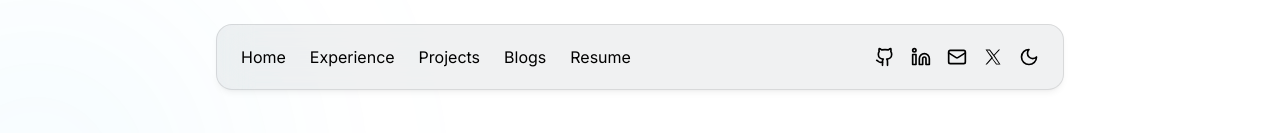
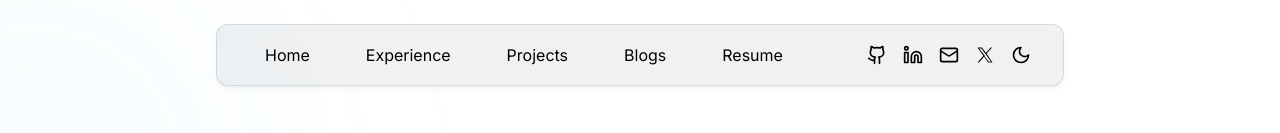
Before and after one commit to gks2022004/gauravKumar, a Next.js app: page / in a window 1280 px wide. Shown: the top 133 px of the page. Built offline with nearby package versions, Linux system fonts and the light colour scheme.

Commit message:
fix: X logo hovering

```diff
--- a/components/header.tsx
+++ b/components/header.tsx
@@ -8,7 +8,7 @@ export function Header() {
   const [open, setOpen] = useState(false);
   return (
   <header className="sticky top-0 z-50 supports-[backdrop-filter]:backdrop-blur-lg backdrop-saturate-150
-    border rounded-2xl mb-12 py-5 px-6 text-foreground
+    border rounded-xl mb-12 py-2 px-8 text-foreground
     bg-gray-500/10 border-black/10 shadow-md shadow-black/5
     dark:bg-black/25 dark:border-white/10">
       <div className="max-w-4xl mx-auto flex items-center justify-between">
@@ -16,17 +16,17 @@ export function Header() {
           <svg className="w-5 h-5" viewBox="0 0 24 24" fill="currentColor"><path d="M3 6h18v2H3zM3 11h18v2H3zM3 16h18v2H3z"/></svg>
         </button>
         <nav className="hidden sm:flex items-center gap-6 text-foreground/80">
-          <Link href="/#about" className="nav-link hover:text-foreground">Home</Link>
-          <Link href="/#experience" className="nav-link hover:text-foreground">Experience</Link>
-          <Link href="/#projects" className="nav-link hover:text-foreground">Projects</Link>
-          <Link href="/blog" className="nav-link hover:text-foreground">Blogs</Link>
-          <a href="https://drive.google.com/file/d/1Oz9JSSryflSq-QVwIASETTawW85bLgrx/view?usp=drivesdk/" target="_blank" rel="noreferrer" className="hover:text-foreground">Resume</a>
+          <Link href="/#about" className="nav-link hover:text-foreground px-4 py-2.5 rounded-full transition-all duration-500 ease-out hover:backdrop-blur-xl hover:bg-white/20 hover:shadow-xl hover:shadow-white/10 hover:scale-105 dark:hover:bg-white/10 dark:hover:shadow-black/20">Home</Link>
+          <Link href="/#experience" className="nav-link hover:text-foreground px-4 py-2.5 rounded-full transition-all duration-500 ease-out hover:backdrop-blur-xl hover:bg-white/20 hover:shadow-xl hover:shadow-white/10 hover:scale-105 dark:hover:bg-white/10 dark:hover:shadow-black/20">Experience</Link>
+          <Link href="/#projects" className="nav-link hover:text-foreground px-4 py-2.5 rounded-full transition-all duration-500 ease-out hover:backdrop-blur-xl hover:bg-white/20 hover:shadow-xl hover:shadow-white/10 hover:scale-105 dark:hover:bg-white/10 dark:hover:shadow-black/20">Projects</Link>
+          <Link href="/blog" className="nav-link hover:text-foreground px-4 py-2.5 rounded-full transition-all duration-500 ease-out hover:backdrop-blur-xl hover:bg-white/20 hover:shadow-xl hover:shadow-white/10 hover:scale-105 dark:hover:bg-white/10 dark:hover:shadow-black/20">Blogs</Link>
+          <a href="https://drive.google.com/file/d/1Oz9JSSryflSq-QVwIASETTawW85bLgrx/view?usp=drivesdk/" target="_blank" rel="noreferrer" className="hover:text-foreground px-4 py-2.5 rounded-full transition-all duration-500 ease-out hover:backdrop-blur-xl hover:bg-white/20 hover:shadow-xl hover:shadow-white/10 hover:scale-105 dark:hover:bg-white/10 dark:hover:shadow-black/20">Resume</a>
         </nav>
         <div className="flex items-center gap-4 text-foreground/80">
           <a href="https://github.com/gks2022004" target="_blank" rel="noreferrer" aria-label="GitHub" className="hover:text-foreground"><Github className="w-5 h-5"/></a>
           <a href="https://www.linkedin.com/in/imgauravkumar7/" target="_blank" rel="noreferrer" aria-label="LinkedIn" className="hover:text-foreground"><Linkedin className="w-5 h-5"/></a>
           <a href="mailto:imgauravkumar7@gmail.com" aria-label="Email" className="hover:text-foreground"><Mail className="w-5 h-5"/></a>
-          <a href="https://x.com/i_amgauravkumar" target="_blank" rel="noreferrer" aria-label="X" className="hover:text-white dark:hover:text-foreground">
+          <a href="https://x.com/i_amgauravkumar" target="_blank" rel="noreferrer" aria-label="X" className="hover:text-foreground">
             <svg viewBox="0 0 24 24" className="w-5 h-5" fill="currentColor" aria-hidden="true">
               <path d="M13.83 10.29 20.5 3h-1.64l-5.77 6.35L8.3 3H3.02l6.98 10.02L3.02 21h1.64l6.21-6.83L15.7 21h5.28l-7.15-10.71Zm-2.2 2.42-.72-.99L5 4.17h2.7l4.61 6.34.72.99 6.16 8.49h-2.7l-4.86-6.28Z"/>
             </svg>
@@ -37,11 +37,11 @@ export function Header() {
       {open && (
   <div className="sm:hidden mt-3 border rounded-xl p-4 supports-[backdrop-filter]:backdrop-blur-md bg-white/20 dark:bg-black/25 border-white/20 dark:border-white/10 text-white dark:text-foreground">
           <div className="grid gap-2">
-            <Link href="/#about" className="nav-link">Home</Link>
-            <Link href="/#experience" className="nav-link">Experience</Link>
-            <Link href="/#projects" className="nav-link">Projects</Link>
-            <Link href="/blog" className="nav-link">Blogs</Link>
-            <a href="https://drive.google.com/file/d/1Oz9JSSryflSq-QVwIASETTawW85bLgrx/view?usp=drivesdk/" target="_blank" rel="noreferrer">Resume</a>
+            <Link href="/#about" className="nav-link px-4 py-2.5 rounded-full transition-all duration-500 ease-out hover:backdrop-blur-xl hover:bg-white/20 hover:shadow-xl hover:shadow-white/10 hover:scale-105 dark:hover:bg-white/10 dark:hover:shadow-black/20">Home</Link>
+            <Link href="/#experience" className="nav-link px-4 py-2.5 rounded-full transition-all duration-500 ease-out hover:backdrop-blur-xl hover:bg-white/20 hover:shadow-xl hover:shadow-white/10 hover:scale-105 dark:hover:bg-white/10 dark:hover:shadow-black/20">Experience</Link>
+            <Link href="/#projects" className="nav-link px-4 py-2.5 rounded-full transition-all duration-500 ease-out hover:backdrop-blur-xl hover:bg-white/20 hover:shadow-xl hover:shadow-white/10 hover:scale-105 dark:hover:bg-white/10 dark:hover:shadow-black/20">Projects</Link>
+            <Link href="/blog" className="nav-link px-4 py-2.5 rounded-full transition-all duration-500 ease-out hover:backdrop-blur-xl hover:bg-white/20 hover:shadow-xl hover:shadow-white/10 hover:scale-105 dark:hover:bg-white/10 dark:hover:shadow-black/20">Blogs</Link>
+            <a href="https://drive.google.com/file/d/1Oz9JSSryflSq-QVwIASETTawW85bLgrx/view?usp=drivesdk/" target="_blank" rel="noreferrer" className="px-4 py-2.5 rounded-full transition-all duration-500 ease-out hover:backdrop-blur-xl hover:bg-white/20 hover:shadow-xl hover:shadow-white/10 hover:scale-105 dark:hover:bg-white/10 dark:hover:shadow-black/20">Resume</a>
           </div>
         </div>
       )}
```
